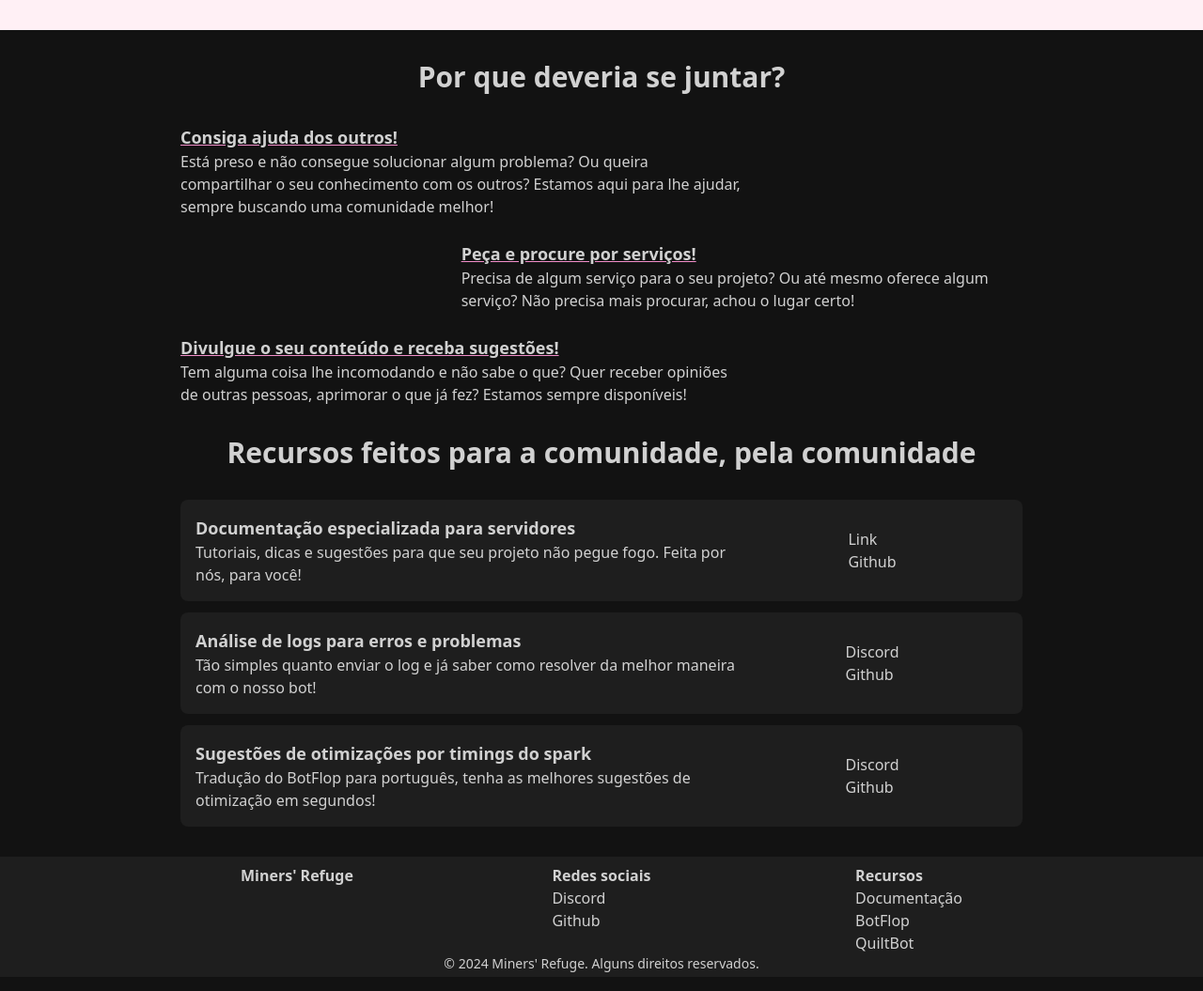
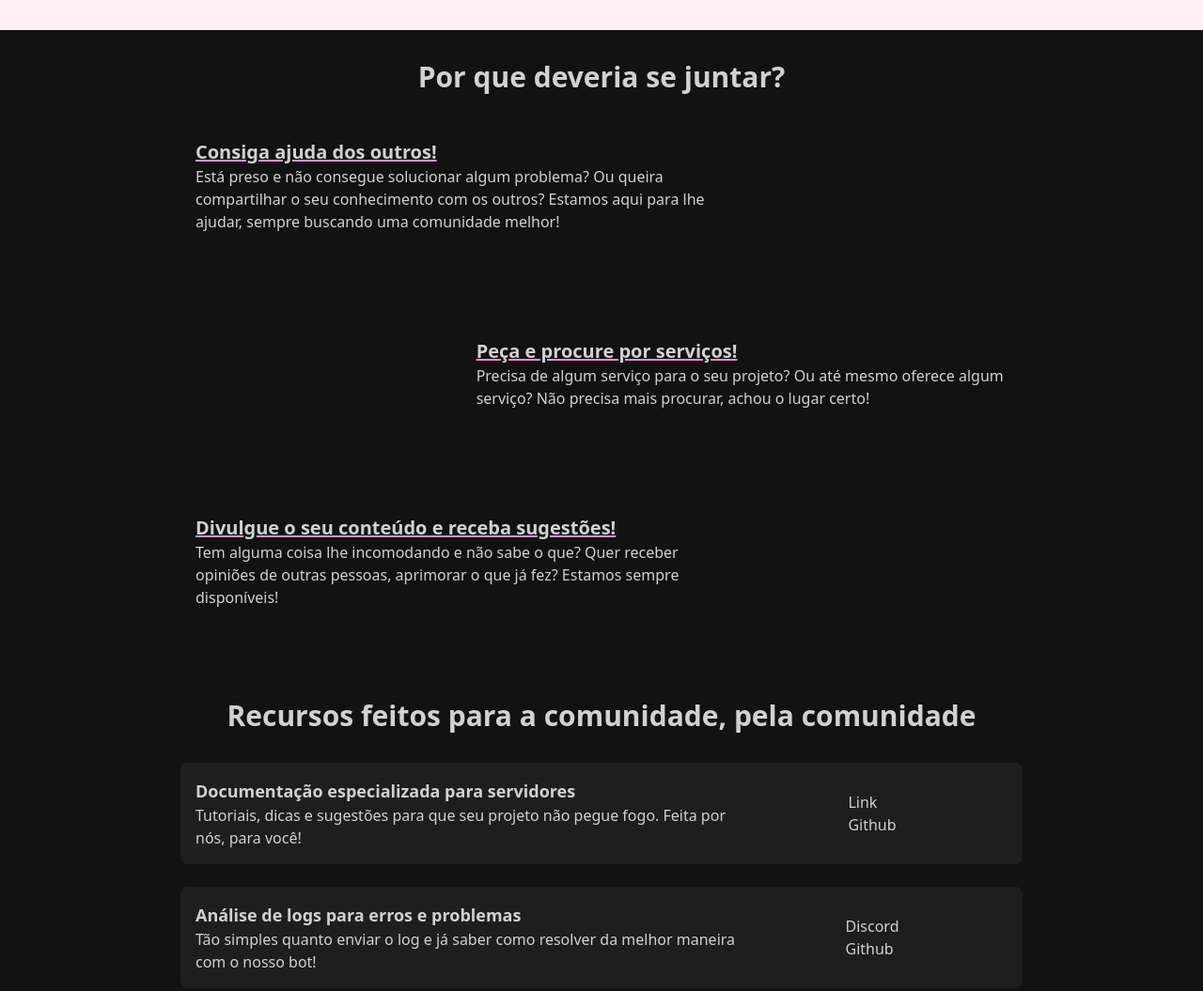
Before and after one commit to MinersRefuge/website, a website: page index.html in a window 1280 px wide. Shown: the part 640-1695 px from the top of the page at 94% size. Drawn offline with Linux system fonts and the light colour scheme; a web font is replaced by a local one.

Commit message:
Alteração espaçamento

```diff
--- a/css/input.css
+++ b/css/input.css
@@ -4,6 +4,6 @@
 
 @layer components{
     .resources-item{
-        @apply bg-surfaceContainer p-4 rounded-lg my-3 grid grid-cols-3;
+        @apply bg-surfaceContainer p-4 rounded-lg my-6 grid grid-cols-3;
     }
 }
--- a/index.html
+++ b/index.html
@@ -37,21 +37,21 @@
     <!-- Motivos -->
     <div class="max-w-4xl mx-auto">
         <h1 class="text-center font-bold text-3xl my-8">Por que deveria se juntar?</h1>
-        <div class="grid grid-cols-3 place-items-center space-y-6">
-            <div class="col-span-2">
-                <h1 class="font-bold text-lg underline decoration-tertiary">Consiga ajuda dos outros!</h1>
+        <div class="grid grid-cols-3 place-items-center space-y-20 mb-20">
+            <div class="col-span-2 hover:bg-surfaceContainer p-4 rounded-xl">
+                <h1 class="font-bold text-xl underline decoration-tertiary">Consiga ajuda dos outros!</h1>
                 <p>Está preso e não consegue solucionar algum problema? Ou queira compartilhar o seu conhecimento com os outros? Estamos aqui para lhe ajudar, sempre buscando uma comunidade melhor! </p>
             </div>
             <div></div>
 
             <div></div>
-            <div class="col-span-2">
-                <h1 class="font-bold text-lg underline decoration-tertiary">Peça e procure por serviços!</h1>
+            <div class="col-span-2 hover:bg-surfaceContainer p-4 rounded-xl">
+                <h1 class="font-bold text-xl underline decoration-tertiary">Peça e procure por serviços!</h1>
                 <p>Precisa de algum serviço para o seu projeto? Ou até mesmo oferece algum serviço? Não precisa mais procurar, achou o lugar certo!</p>
             </div>
 
-            <div class="col-span-2">
-                <h1 class="font-bold text-lg underline decoration-tertiary">Divulgue o seu conteúdo e receba sugestões!</h1>
+            <div class="col-span-2 hover:bg-surfaceContainer p-4 rounded-xl">
+                <h1 class="font-bold text-xl underline decoration-tertiary">Divulgue o seu conteúdo e receba sugestões!</h1>
                 <p>Tem alguma coisa lhe incomodando e não sabe o que? Quer receber opiniões de outras pessoas, aprimorar o que já fez? Estamos sempre disponíveis!</p>
             </div>
             <div></div>
@@ -95,7 +95,7 @@
     </div>
     <!-- End Recursos -->
     <!-- Footer -->
-    <div class="bg-surfaceContainer h-32 mt-8">
+    <div class="bg-surfaceContainer h-36">
         <div class="grid grid-cols-3 mx-auto pt-2 max-w-3xl">
             <div class="mr-auto">
                 <h1 class="font-bold">Miners' Refuge</h1>
```
Also changed, not shown: css/style.css.
